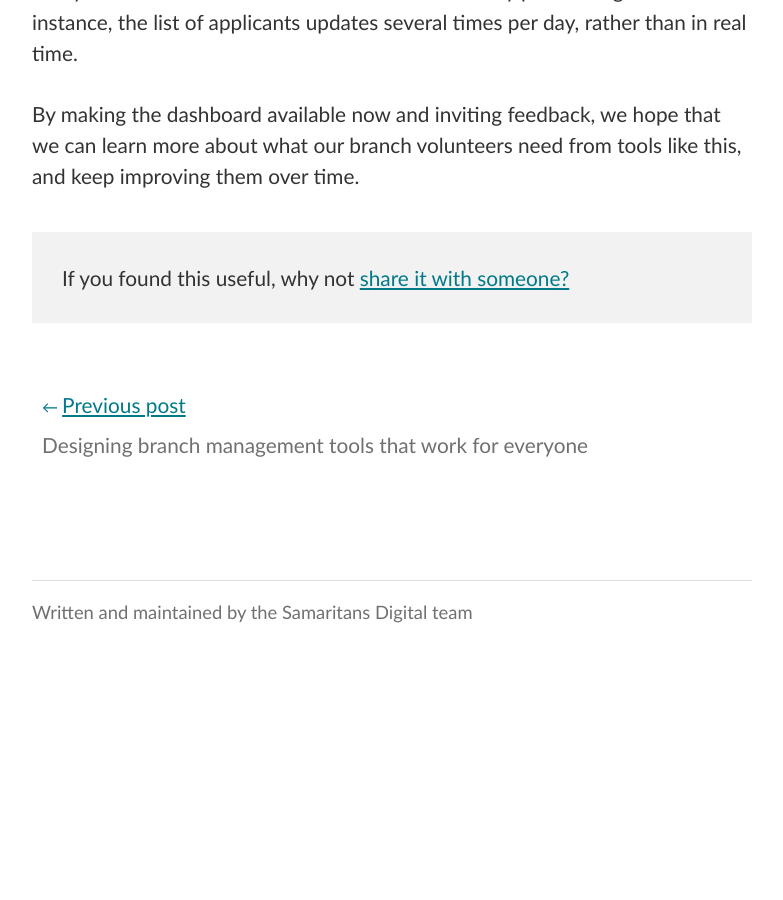
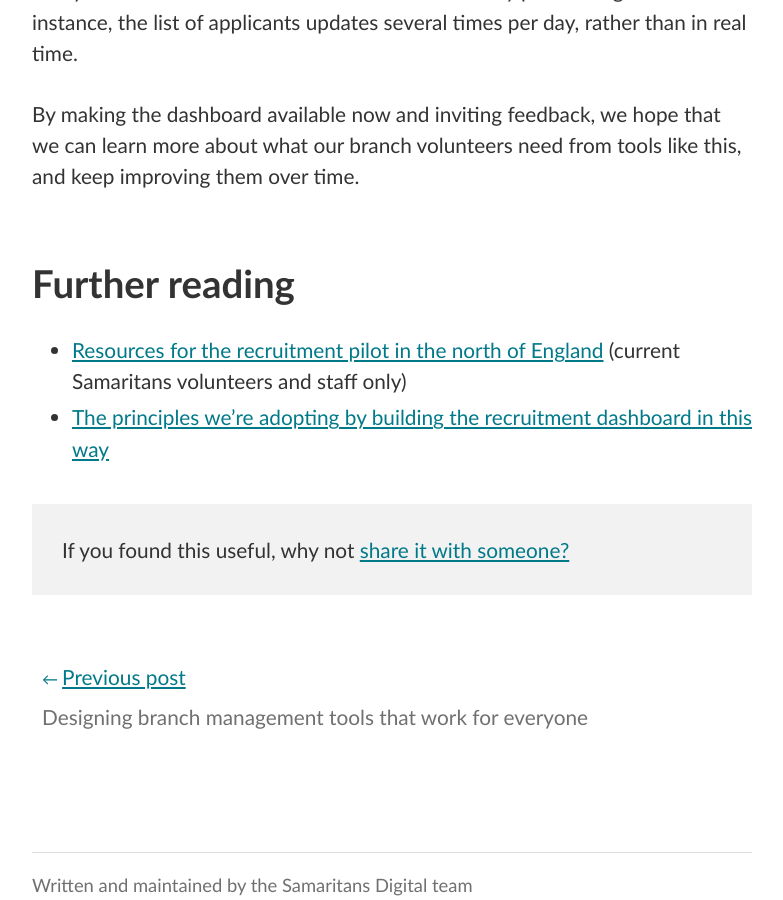
Before and after one commit to samaritans-digital/samaritans-digital, a Jekyll site: the page built from _posts/2019-02-21-recruitment-dashboard.md, in a window 1280 px wide and 900 px high, scrolled down 2507 px. Shown: the whole window, without its empty margins (248-1031 px from the left). Built offline with Jekyll 4.4.1, drawn with Linux system fonts in a browser that asks for light colours; before the commit the page ends 3182 px from its top, so only the background shows below that.

Commit message:
Update 2019-02-21-recruitment-dashboard.md

```diff
--- a/_posts/2019-02-21-recruitment-dashboard.md
+++ b/_posts/2019-02-21-recruitment-dashboard.md
@@ -39,3 +39,8 @@ The recruitment dashboard is a very early version of what will eventually be mad
 Many features we know are needed aren’t technically possible right now. For instance, the list of applicants updates several times per day, rather than in real time.
 
 By making the dashboard available now and inviting feedback, we hope that we can learn more about what our branch volunteers need from tools like this, and keep improving them over time.
+
+## Further reading
+
+* [Resources for the recruitment pilot in the north of England](https://www.samaritansnet.org/display/BH/Pathfinder+resources+page) (current Samaritans volunteers and staff only)
+* [The principles we're adopting by building the recruitment dashboard in this way](https://betterdigital.services/principles/)
```
